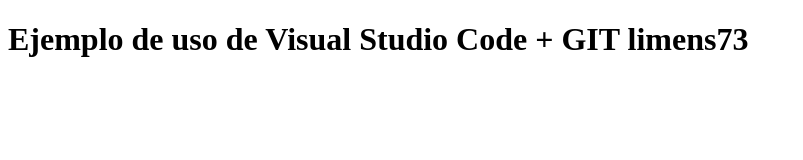
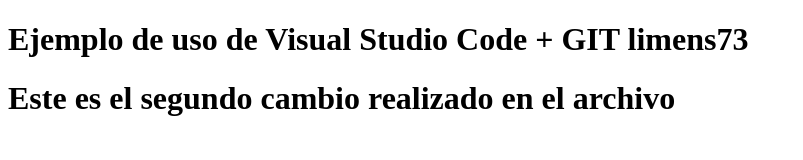
Before and after one commit to limens73/Tarea02.2, a plain HTML site: page index.html in a window 1280 px wide. Shown: the whole page, without its empty margins (0-803 px from the left). Drawn offline with Linux system fonts and the light colour scheme.

Commit message:
Añado un segundo cambio al fichero index.html

```diff
--- a/index.html
+++ b/index.html
@@ -7,5 +7,6 @@
 </head>
 <body>
     <h1> Ejemplo de uso de Visual Studio Code + GIT limens73 </h1>
+    <h1> Este es el segundo cambio realizado en el archivo</h1>
 </body>
 </html>
```
